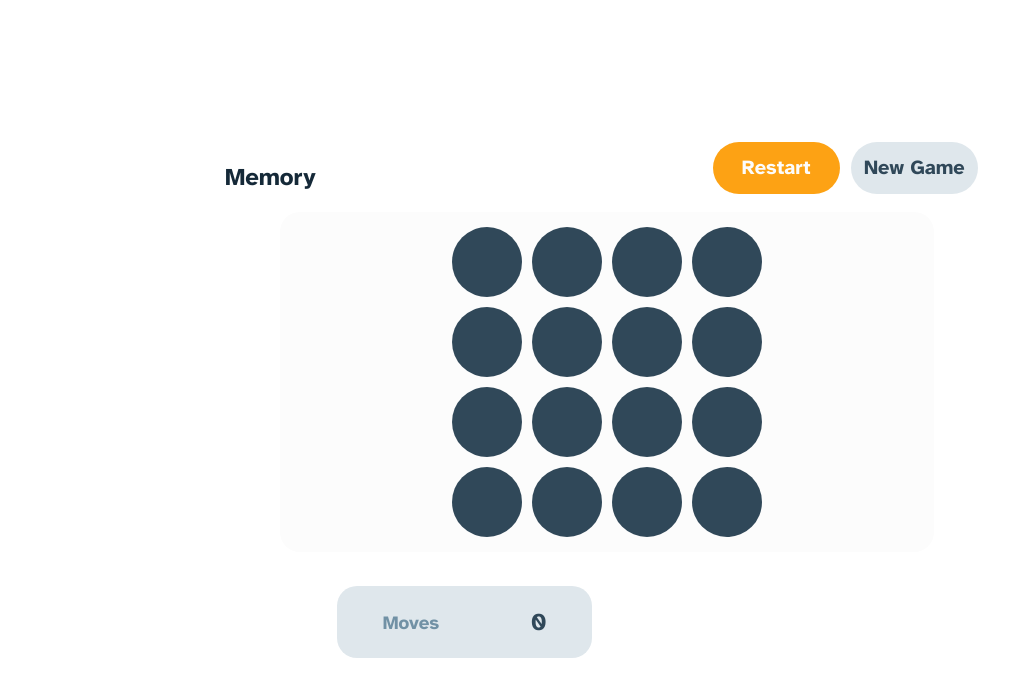
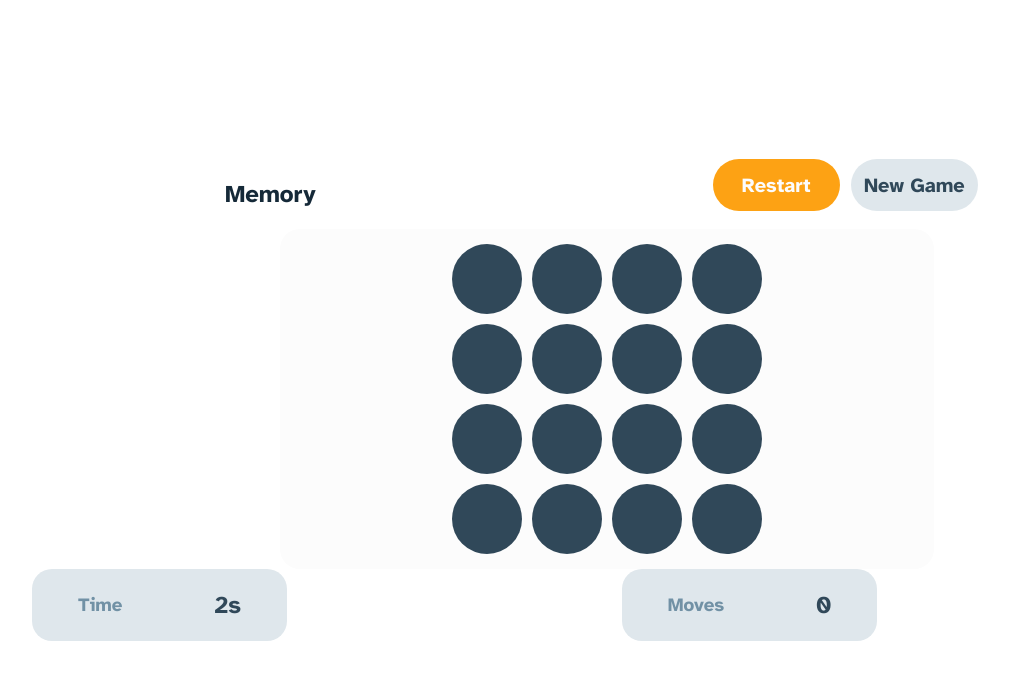
Before and after one commit to Davitvashakmadze/memory-game, a React (Create React App) app: page / in a window 1280 px wide. Both pictures are taken after a click on the button "Start Game". Shown: the top 696 px of the page, without its empty margins (33-1042 px from the left). Built offline with nearby package versions, Linux system fonts and the light colour scheme; a web font is replaced by a local one.

Commit message:
fix: btn functions

```diff
--- a/src/home.scss
+++ b/src/home.scss
@@ -221,10 +221,9 @@ body {
   gap: 10px;
 }
 
-
-
 .grid-item {
   background-color: #ccc;
+  border: 1px solid #000;
   display: flex;
   text-align: center;
   align-items: center;
@@ -235,9 +234,9 @@ body {
   font-weight: bold;
 }
 
+
 .grid-item.revealed {
   background: rgba(253, 162, 20, 1);
-
 }
 
 .grid-item.matched {
--- a/src/pages/Gaming.jsx
+++ b/src/pages/Gaming.jsx
@@ -20,6 +20,7 @@ const Gaming = ({ gridSize, numPlayers, theme }) => {
   const [newGame, setNewGame] = useState(false);
   const [gridItems, setGridItems] = useState([]);
   const [revealedItems, setRevealedItems] = useState([]);
+  const [time, setTime] = useState(0);
   const [matchedItems, setMatchedItems] = useState([]);
   const [moves, setMoves] = useState(0);
 
@@ -37,8 +38,22 @@ const Gaming = ({ gridSize, numPlayers, theme }) => {
     setMoves(0);
   }, [gridSize, theme]);
 
+  useEffect(() => {
+    let timer;
+    if (!newGame) {
+      timer = setInterval(() => setTime((prevTime) => prevTime + 1), 1000);
+    } else {
+      clearInterval(timer);
+    }
+    return () => clearInterval(timer);
+  }, [newGame]);
+
   const handleItemClick = (index) => {
-    if (revealedItems.length < 2 && !revealedItems.includes(index) && !matchedItems.includes(index)) {
+    if (
+      revealedItems.length < 2 &&
+      !revealedItems.includes(index) &&
+      !matchedItems.includes(index)
+    ) {
       const newRevealedItems = [...revealedItems, index];
       setRevealedItems(newRevealedItems);
 
@@ -62,7 +77,9 @@ const Gaming = ({ gridSize, numPlayers, theme }) => {
           <div className="app-header">
             <h2>Memory</h2>
             <div className="btns">
-              <button className="btn restart" onClick={() => setNewGame(false)}>Restart</button>
+              <button className="btn restart" onClick={() => setNewGame(false)}>
+                Restart
+              </button>
               <button className="btn newGame" onClick={handleNewGame}>
                 New Game
               </button>
@@ -73,20 +90,26 @@ const Gaming = ({ gridSize, numPlayers, theme }) => {
               {gridItems.map((item, index) => (
                 <div
                   key={index}
-                  className={`grid-item ${revealedItems.includes(index) ? "revealed" : ""} ${matchedItems.includes(index) ? "matched" : ""}`}
+                  className={`grid-item ${
+                    revealedItems.includes(index) ? "revealed" : ""
+                  } ${matchedItems.includes(index) ? "matched" : ""}`}
                   onClick={() => handleItemClick(index)}
                 >
-                  {revealedItems.includes(index) || matchedItems.includes(index) ? item : ""}
+                  {revealedItems.includes(index) || matchedItems.includes(index)
+                    ? item
+                    : ""}
                 </div>
               ))}
             </div>
           </div>
-          <div className="players-wrapper">
-            <div className="player-wrapper single-wrapper">
-              <div className="player time-info">
-                <h3>Moves</h3>
-                <h4>{moves}</h4>
-              </div>
+          <div className="player-wrapper single-wrapper">
+            <div className="player time-info">
+              <h3>Time</h3>
+              <h4>{time}s</h4>
+            </div>
+            <div className="player move-info">
+              <h3>Moves</h3>
+              <h4>{moves}</h4>
             </div>
           </div>
         </div>
```
